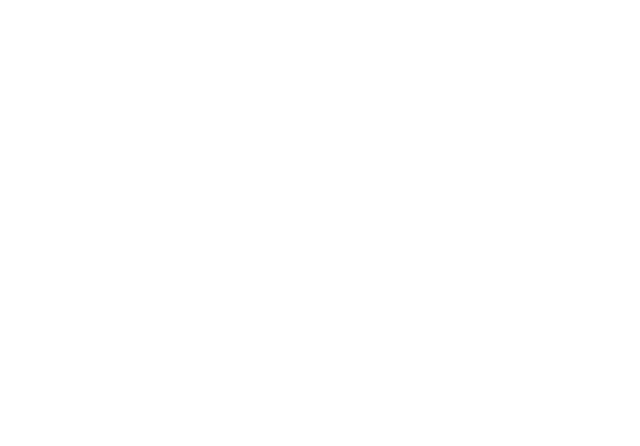
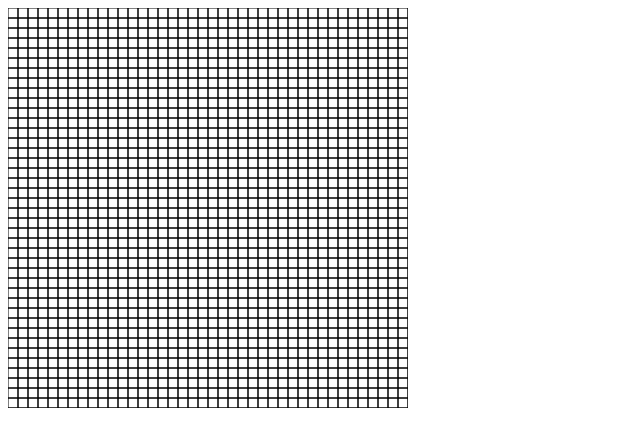
Before and after one commit to nnedevn/snake-game, a plain HTML site: page index.html in a window 1280 px wide. Shown: the whole page, without its empty margins (0-640 px from the left). Drawn offline with nearby package versions, Linux system fonts and the light colour scheme.

Commit message:
Adds the canvas grid

```diff
--- a/index.html
+++ b/index.html
@@ -7,6 +7,16 @@
 </head>
 <body>
 
+
+<canvas id="canvas" width="400" height="400">
+  Canvas not supprted. Please update your browser.
+</canvas>
+  <!-- create canvas element -->
+
+
+
+
+
   <script
   src="https://code.jquery.com/jquery-3.2.1.js"
   integrity="sha256-DZAnKJ/6XZ9si04Hgrsxu/8s717jcIzLy3oi35EouyE="
--- a/js/main.js
+++ b/js/main.js
@@ -1,4 +1,53 @@
 $(function(){
+
+
+//
+let canvas = document.getElementById('canvas');
+let context = canvas.getContext('2d');
+let boxSize = 10;
+boxes = Math.floor(400/boxSize);
+
+ direction = 'RIGHT';
+
+
+
+
+
+
+//create game loop
+
+drawBoard();
+
+function drawBoard(){
+  context.beginPath();
+  context.fillStyle = 'white';
+  context.lineWidth = 1;
+  contextStrokeStyle = 'black';
+  for (let row = 0; row <= boxes; row+=1) {
+    for(let col = 0; col <=boxes; col +=1){
+      let x = col * boxSize;
+      let y = row * boxSize;
+      context.rect(x,y,boxSize, boxSize);
+      context.fill()
+      context.stroke();
+    }
+  }
+
+}
+
+function tick(){
+  // update every100ms
+
+  //determine the direction
+    // if left cordinates change to -1, 0 relative to the current position
+
+    //insert new position on the que
+    //remove the last position from the que
+
+}
+
+
+//
 
 
 
@@ -6,7 +55,24 @@ $(function(){
 
 
 
-console.log('in');
+
+
+
+
+
+
+
+
+
+
+
+
+
+
+
+
+
+
 
 
 
```
